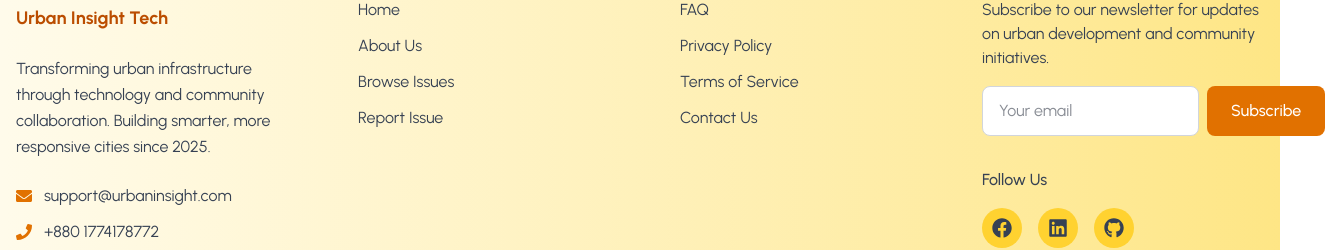
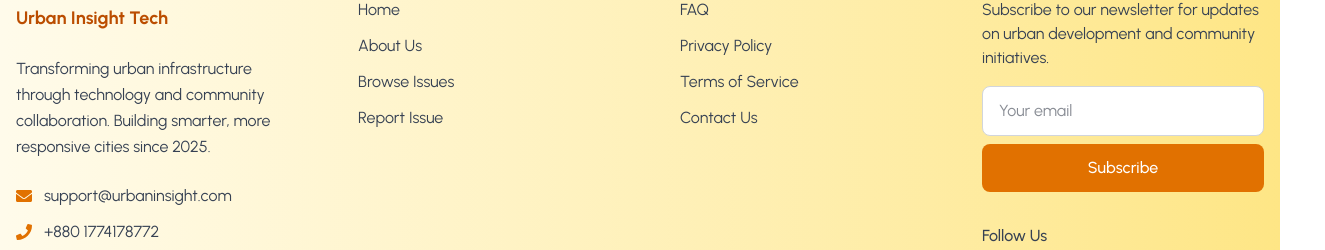
Before and after one commit to Wasin87/Urban-insight, a React (Vite) app: page / in a window 1280 px wide. Shown: the part 2717-2967 px from the top of the page, 1325 px wide, since content can reach past the window. Built offline with nearby package versions, Linux system fonts and the light colour scheme; no server answers.

Commit message:
Some text change

```diff
--- a/src/Pages/Shared/Footer/Footer.jsx
+++ b/src/Pages/Shared/Footer/Footer.jsx
@@ -154,7 +154,7 @@
 
             {/* Newsletter Form */}
             <div className="mb-8">
-              <div className="flex gap-2">
+              <div className="flex flex-col  gap-2">
                 <input
                   type="email"
                   placeholder="Your email"
--- a/src/main.jsx
+++ b/src/main.jsx
@@ -4,7 +4,7 @@
 
 
 
-import { RouterProvider } from "react-router/dom";
+import { RouterProvider } from "react-router-dom";
 import { router } from './Routes/Router.jsx';
 import AuthProvider from './Context/AuthContext/AuthProvider.jsx';
 import { QueryClient, QueryClientProvider } from '@tanstack/react-query';
```
